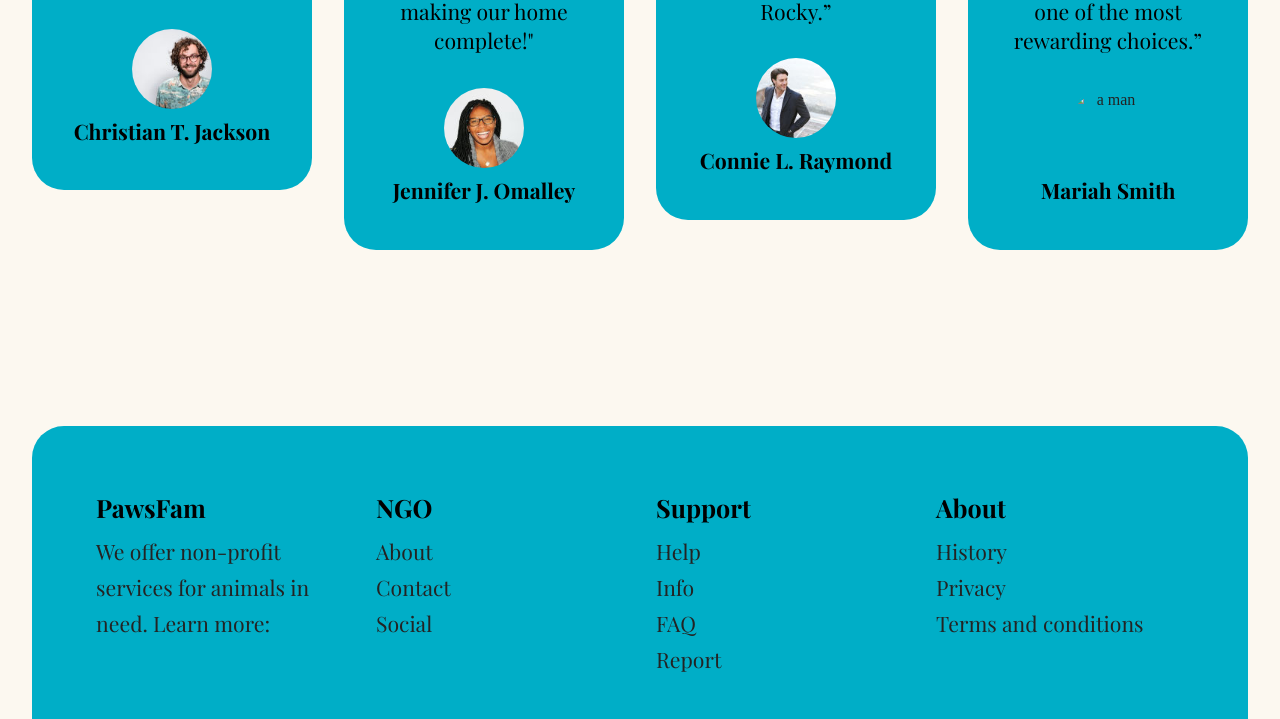
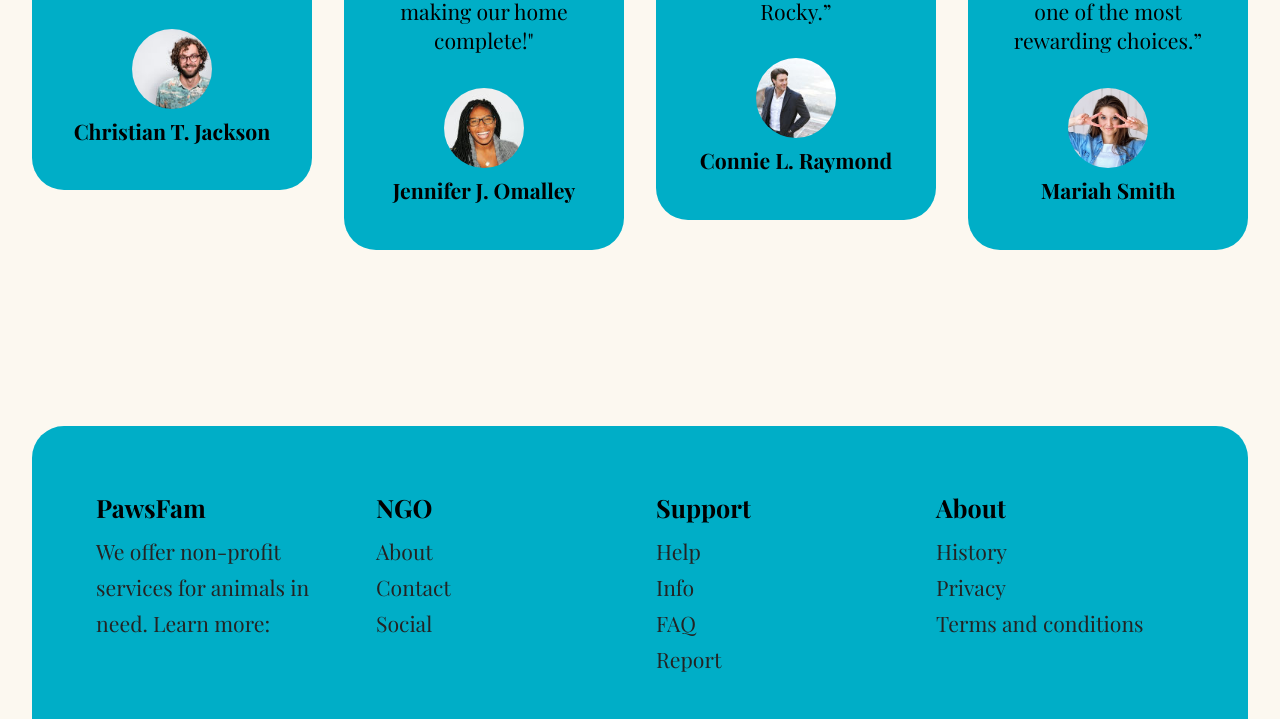
Before and after one commit to darialessia/pawsfam-mobirise, a plain HTML site: page index.html in a window 1280 px wide. Shown: the part 2485-3204 px from the top of the page. Drawn offline with nearby package versions, Linux system fonts and the light colour scheme; files whose address does not match are found by name; a web font is replaced by a local one.

Commit message:
versiune finală site

```diff
--- a/index.html
+++ b/index.html
@@ -291,7 +291,7 @@
 								"From the moment I laid eyes on my furry friend, I knew my life was about to change for the better. The decision to adopt was one of the most rewarding choices.”
 							</p>
 							<div class="img-wrapper mt-4 mb-2">
-								<img src="assets/images/w (20).jpg" data-slide-to="1" data-bs-slide-to="1"
+								<img src="assets/images/w20.jpg" data-slide-to="1" data-bs-slide-to="1"
 									alt="a man">
 							</div>
 							<p class="card-title mbr-fonts-style display-7"><strong>Mariah Smith</strong></p>
```
Also changed, not shown: 2 other files.
